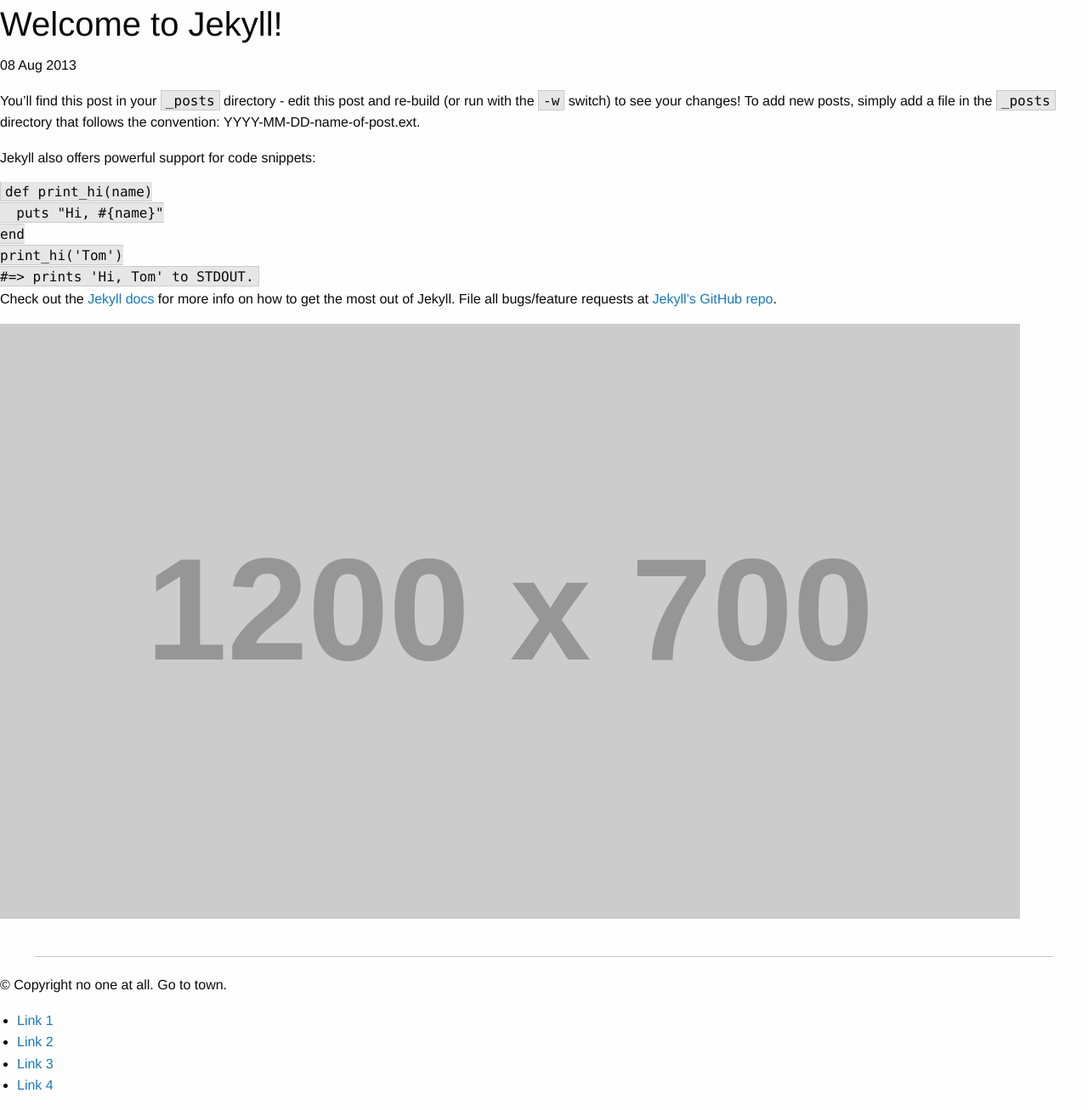
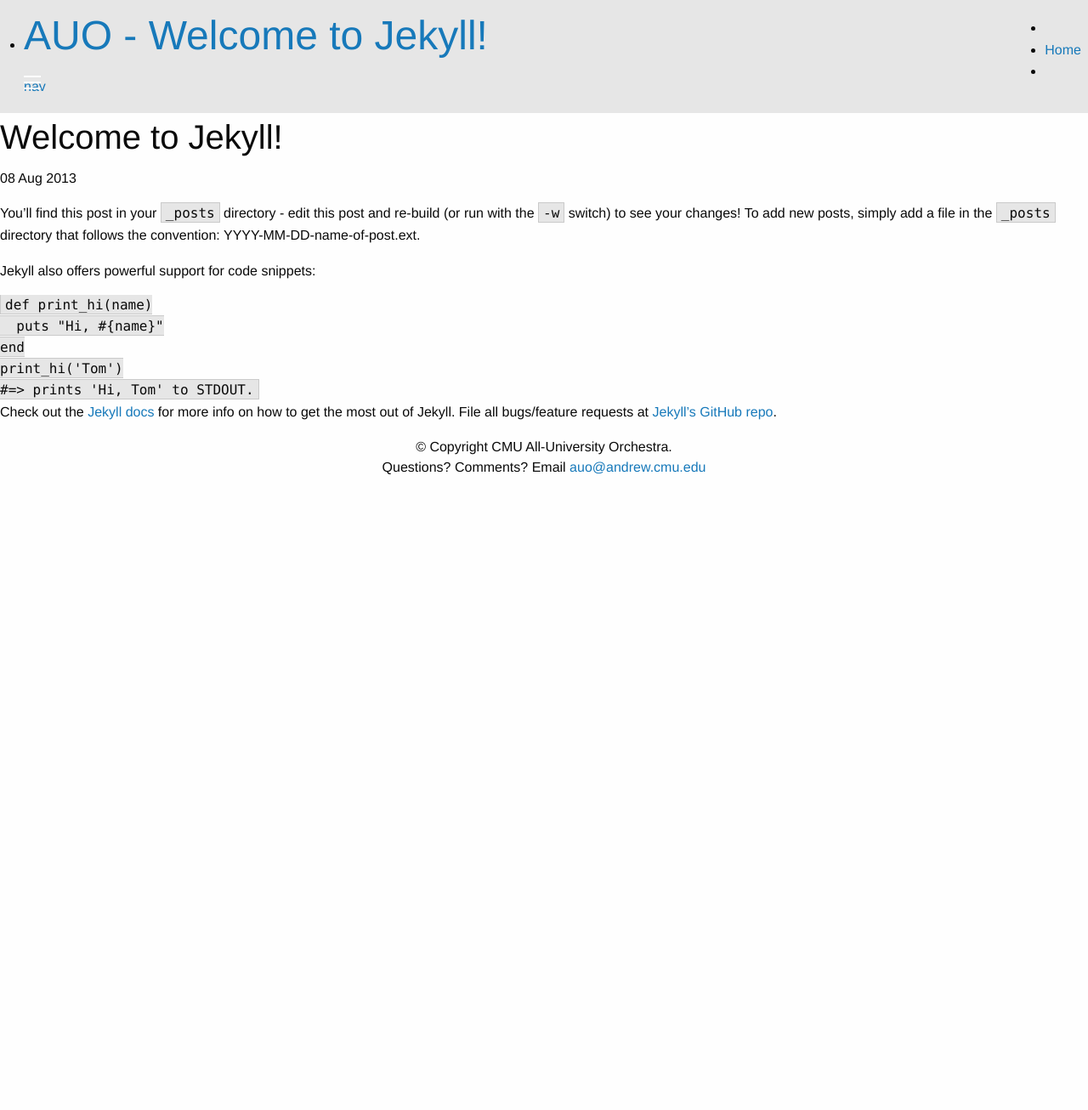
Before and after one commit to CMU-AUO/website, a Jekyll site: the page built from _posts/2013-08-08-welcome-to-jekyll.markdown, in a window 1280 px wide. Shown: the whole page at 85% size. Built offline with Jekyll 4.4.1, drawn with Linux system fonts in a browser that asks for light colours; nearby versions of some CDN libraries; library files that are not in the unit come from our copies; Markdown is read by kramdown in place of the engine named in the settings; after the commit the page ends 900 px from its top, so only the background shows below that.

Commit message:
Added a bunch of content, fleshing out what the homepage is going to look like

```diff
--- a/_layouts/default.html
+++ b/_layouts/default.html
@@ -18,105 +18,55 @@
 <body>
 
 <!-- Navigation -->
-<!--
   <nav class="top-bar">
     <ul class="title-area">
       <li class="name">
         <h1>
-          <a href="#">
-            Top Bar Title
+          <a href="/">
+            AUO - {{page.title}}
           </a>
         </h1>
       </li>
-      <li class="toggle-topbar menu-icon"><a href="#"><span>menu</span></a></li>
+      <li class="toggle-topbar menu-icon"><a href="#"><span>nav</span></a></li>
     </ul>
 
     <section class="top-bar-section">
       <ul class="right">
         <li class="divider"></li>
-        <li class="has-dropdown">
-          <a href="#">Main Item 1</a>
-          <ul class="dropdown">
-            <li><label>Section Name</label></li>
-            <li class="has-dropdown">
-              <a href="#" class="">Has Dropdown, Level 1</a>
-              <ul class="dropdown">
-                <li><a href="#">Dropdown Options</a></li>
-                <li><a href="#">Dropdown Options</a></li>
-                <li><a href="#">Level 2</a></li>
-                <li><a href="#">Subdropdown Option</a></li>
-                <li><a href="#">Subdropdown Option</a></li>
-                <li><a href="#">Subdropdown Option</a></li>
-              </ul>
-            </li>
-            <li><a href="#">Dropdown Option</a></li>
-            <li><a href="#">Dropdown Option</a></li>
+
+        {% for p in site.pages %}
+            {% if page.url == p.url %}
+                <li class="active"><a href="{{p.url}}" class="active">{{p.title}}</a></li>
+            {% else %}
+                <li><a href="{{p.url}}">{{p.title}}</a></li>
+            {% endif %}
             <li class="divider"></li>
-            <li><label>Section Name</label></li>
-            <li><a href="#">Dropdown Option</a></li>
-            <li><a href="#">Dropdown Option</a></li>
-            <li><a href="#">Dropdown Option</a></li>
-            <li class="divider"></li>
-            <li><a href="#">See all &rarr;</a></li>
-          </ul>
-        </li>
-        <li class="divider"></li>
-        <li><a href="#">Main Item 2</a></li>
-        <li class="divider"></li>
-        <li class="has-dropdown">
-          <a href="#">Main Item 3</a>
-          <ul class="dropdown">
-            <li><a href="#">Dropdown Option</a></li>
-            <li><a href="#">Dropdown Option</a></li>
-            <li><a href="#">Dropdown Option</a></li>
-            <li class="divider"></li>
-            <li><a href="#">See all &rarr;</a></li>
-          </ul>
-        </li>
+        {% endfor %}
       </ul>
     </section>
   </nav>
--->
   <!-- End Top Bar -->
 
 
- <div class="banner hide-for-small">
+ <div class="banner">
      {{ content }}
  </div>
-  <div class="row">
-    <div class="large-12 columns">
-
-    <!-- Content Slider -->
-
-    <!-- End Content Slider -->
-
-    <!-- Mobile Header -->
-
-      <div class="row">
-        <div class="large-12 columns show-for-small">
-
-          <img src="http://placehold.it/1200x700&text=Mobile Header">
-
-        </div>
-      </div><br>
-
-    <!-- End Mobile Header -->
-
-
-
-    <!-- End Content -->
-
 
     <!-- Footer -->
 
       <footer class="row">
-        <div class="large-12 columns"><hr>
+        <div class="large-12 columns" id="foot" >
+        <div class="panel" >
             <div class="row">
 
-              <div class="large-6 columns">
-                  <p>&copy; Copyright no one at all. Go to town.</p>
+              <div class="large-6 small-12 large-left text-center columns" id="copy" >
+                  &copy; Copyright CMU All-University Orchestra.
+              </div>
+              <div class="large-6 small-12 large-left text-center columns" id="copy" >
+                  Questions? Comments? Email <a href="mailto:auo@andrew.cmu.edu">auo@andrew.cmu.edu</a>
               </div>
 
+                  <!--
               <div class="large-6 small-12 columns">
                   <ul class="inline-list right">
                     <li><a href="#">Link 1</a></li>
@@ -125,15 +75,15 @@
                     <li><a href="#">Link 4</a></li>
                   </ul>
               </div>
+                  -->
 
+            </div>
             </div>
         </div>
       </footer>
 
     <!-- End Footer -->
 
-    </div>
-  </div>
 
   <script>
   document.write('<script src=js/vendor/' +
```
Also changed, not shown: css/app.css (+40 -2 lines), index.html (+55 -82 lines).
